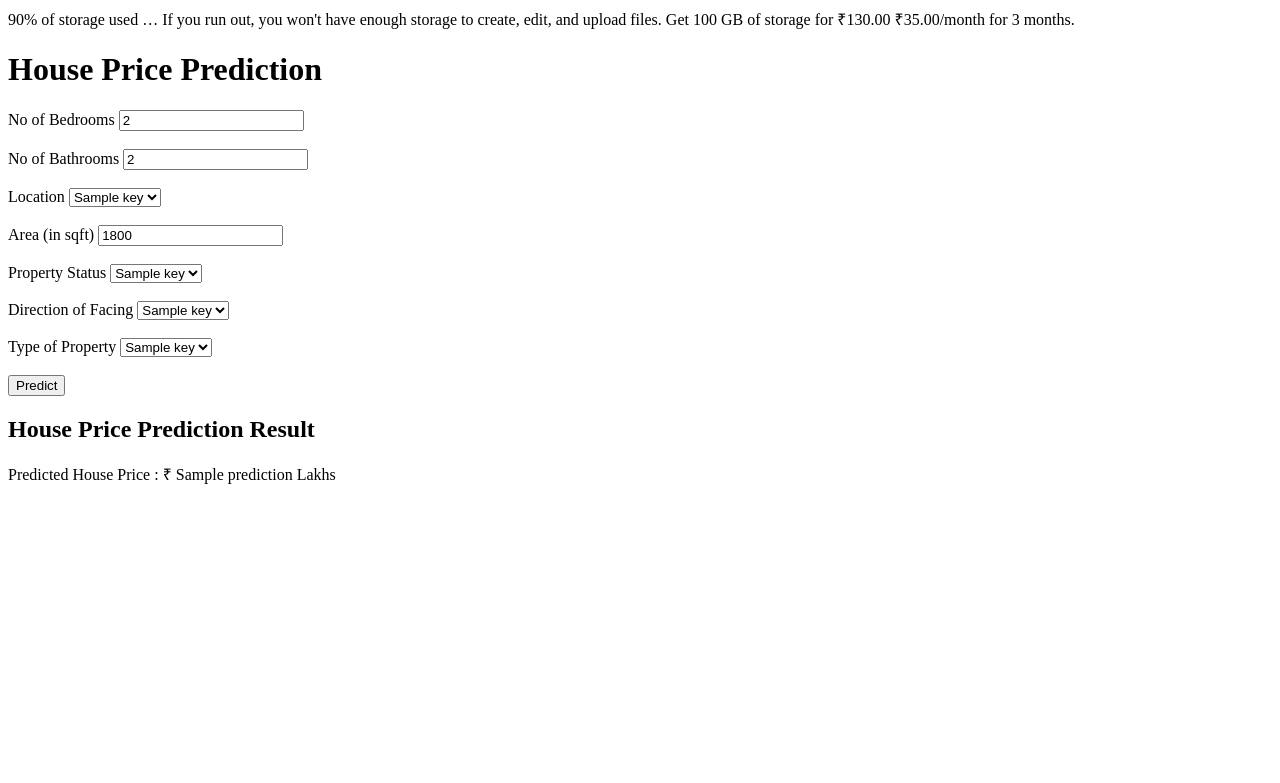
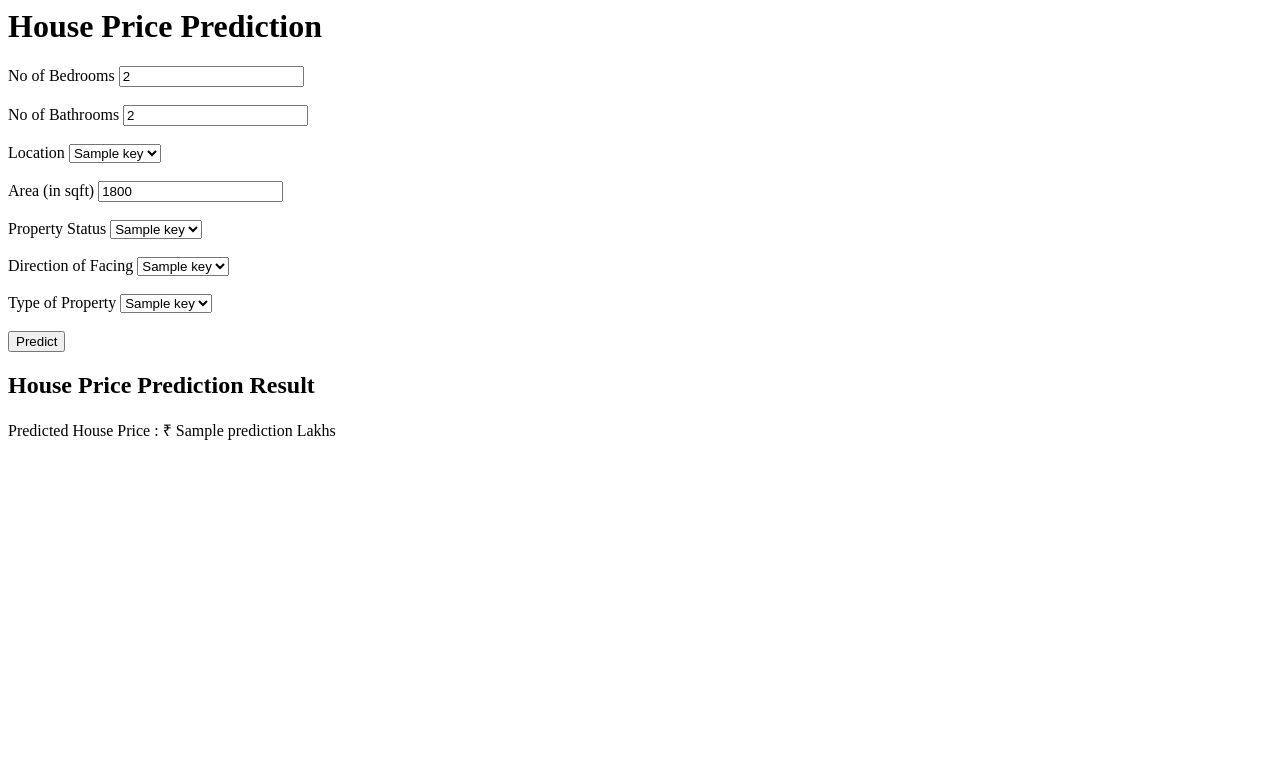
Before and after one commit to vamsi-renumala/Flask-app, a Flask app: template templates/index.html in a window 1280 px wide. Shown: the top 783 px of the page. Run offline with Flask 3, Linux system fonts and the light colour scheme; the template is opened without the code that fills it: most values are stand-ins (such as "Sample title", 1, 10 or a date in 2020); parts of the project's set-up code (start-up, migrations or seed data) failed here and were passed over.

Commit message:
first commit

```diff
--- a/application.py
+++ b/application.py
@@ -46,4 +46,4 @@ def home():
     return "Hello Codegnan!"
 
 if __name__=="__main__":
-    application.run(use_reloader=True,debug=True)
+    application.run()
--- a/templates/index.html
+++ b/templates/index.html
@@ -1,4 +1,3 @@
-90% of storage used … If you run out, you won't have enough storage to create, edit, and upload files. Get 100 GB of storage for ₹130.00 ₹35.00/month for 3 months.
 <html lang="en">
 <head>
     <meta charset="UTF-8">
```
